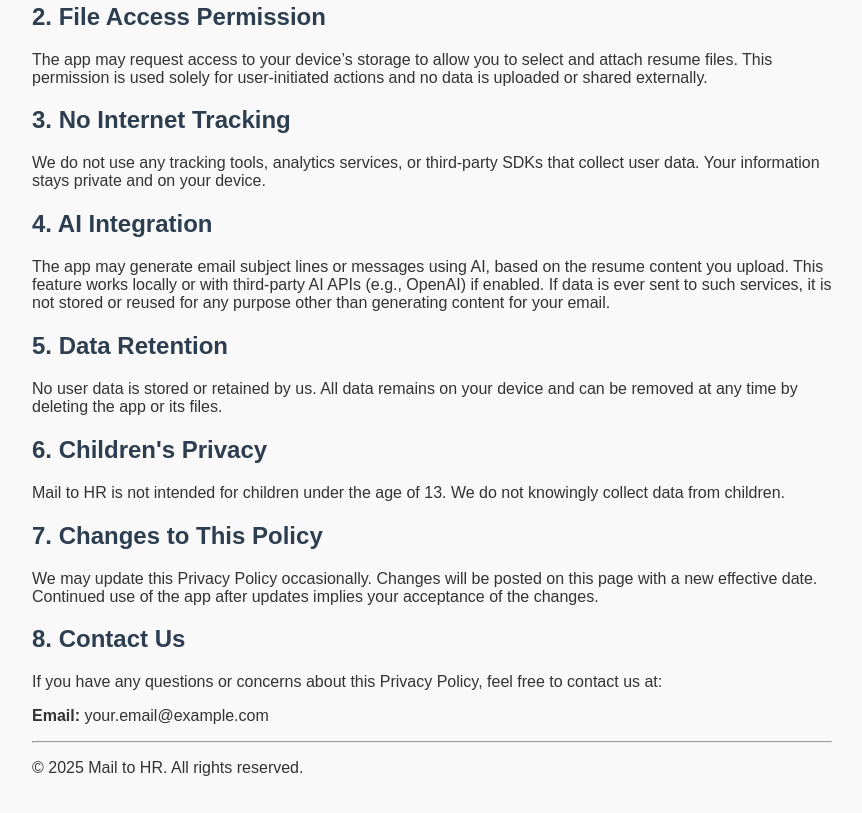
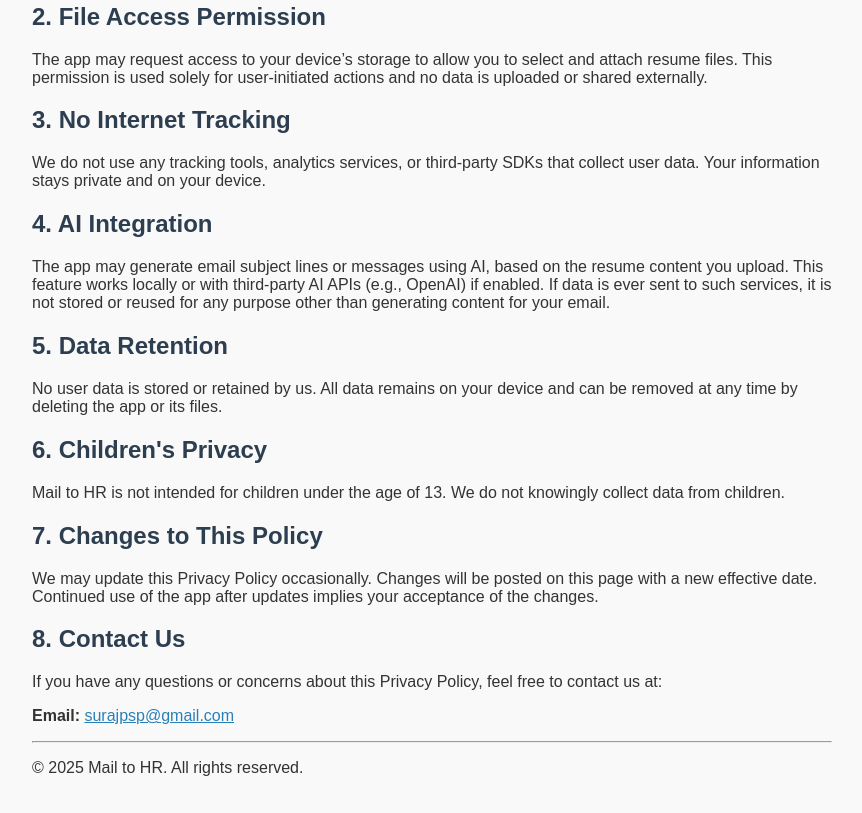
Before and after one commit to surajpsp/mailtohr-privacy-policy, a plain HTML site: page index.html in a window 1280 px wide. Shown: the part 291-1104 px from the top of the page, without its empty margins (208-1070 px from the left). Drawn offline with Linux system fonts and the light colour scheme.

Commit message:
Update index.html

```diff
--- a/index.html
+++ b/index.html
@@ -51,7 +51,7 @@
 
   <h2>8. Contact Us</h2>
   <p>If you have any questions or concerns about this Privacy Policy, feel free to contact us at:</p>
-  <p><strong>Email:</strong> your.email@example.com</p>
+  <p><strong>Email:</strong> <a href="mailto:surajpsp@gmail.com">surajpsp@gmail.com</a></p>
 
   <hr>
   <p>&copy; 2025 Mail to HR. All rights reserved.</p>
```
